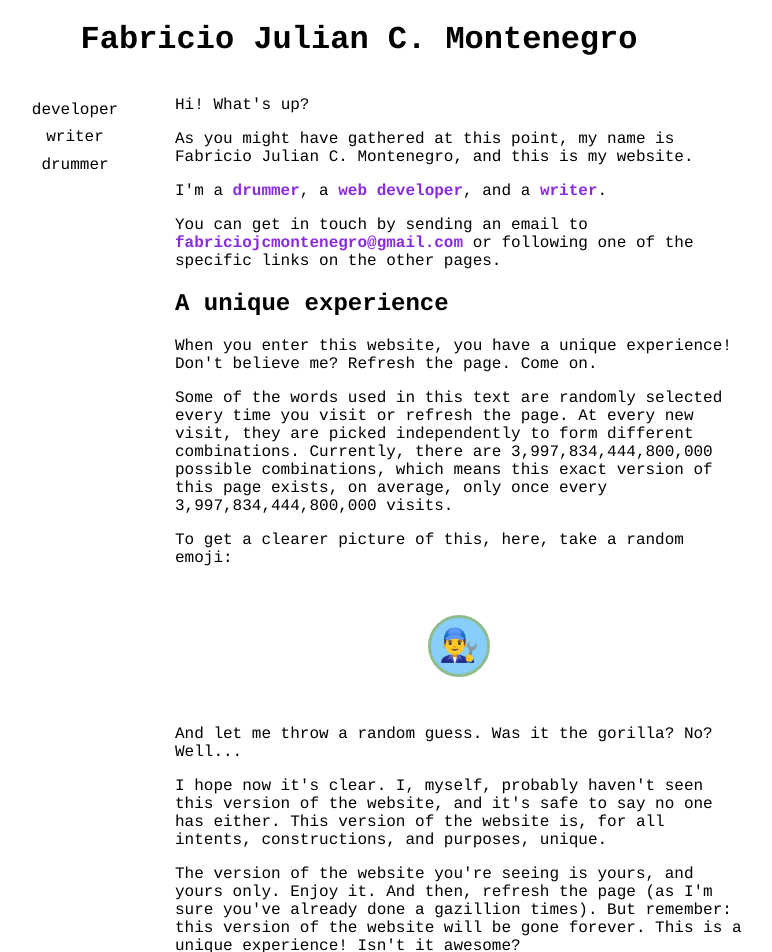
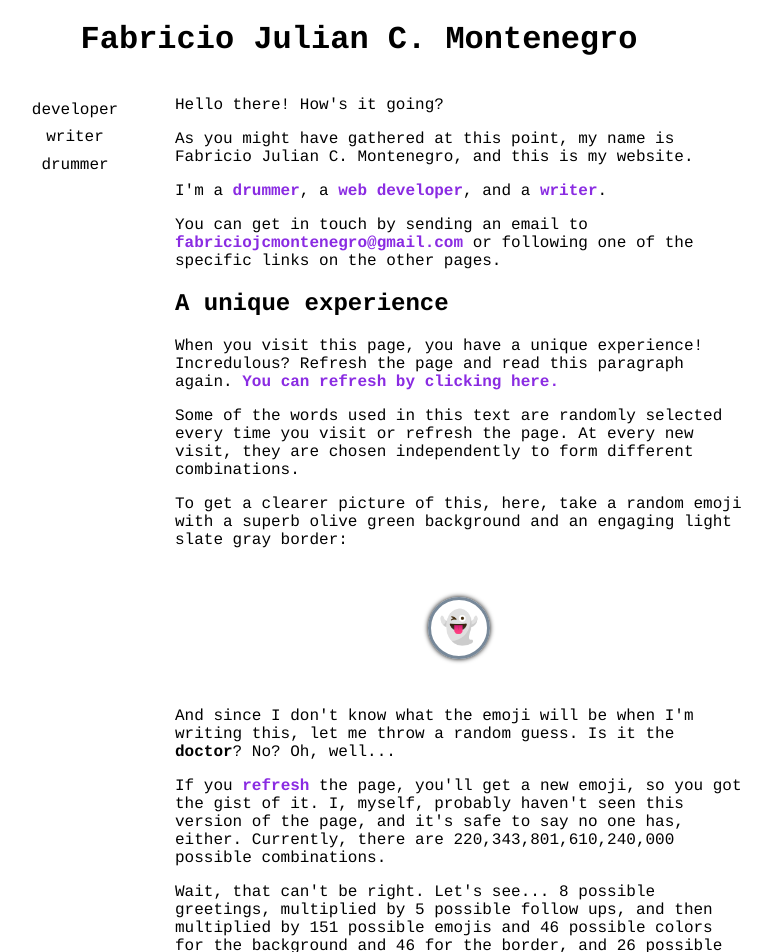
Before and after one commit to SplinterDev/splinterdev.github.io, a React (Create React App) app: page / in a window 1280 px wide. Shown: the top 952 px of the page, without its empty margins (281-1053 px from the left). Built offline with nearby package versions, Linux system fonts and the light colour scheme; the HTML template or start-up script is replaced by a standard one.

Commit message:
Edit text and enhance randomness

```diff
--- a/src/assets/textoptions.json
+++ b/src/assets/textoptions.json
@@ -56,7 +56,7 @@
     {"content": "🦄", "name": "unicorn face"},
     {"content": "🐔", "name": "chicken face"},
     {"content": "🐲", "name": "dragon face"},
-    {"content": "🐽", "name": "pig snout"},
+    {"content": "🐽", "name": "pig nose"},
     {"content": "🦌", "name": "deer"},
     {"content": "🦍", "name": "gorilla"},
     {"content": "🦏", "name": "rhinoceros"},
@@ -194,17 +194,21 @@
     "You don't believe me?",
     "Don't buy it?",
     "Trust me.",
-    "Believe me."
+    "Believe me.",
+    "You don't believe it, huh?",
+    "Er... I don't think you believe me. Do this:",
+    "If you don't believe me, well...",
+    "To make sure you believe me, I will as one favor.",
+    "If you don't believe it, do this:"
   ],
   "colorsAndWords": [
-    "Some of the words and some colors in this page",
+    "Some of the words in this page",
     "Some of the words used in this text",
-    "Some words (as well as some colors)",
+    "Some words",
     "Some parts of this text",
     "Some parts of this page",
-    "Some sentences and a few colors in this page",
-    "Some sentences as well as a few colors in this page",
-    "Some words in this page (and some colors too)"
+    "Some sentences in this page",
+    "Some words in this page"
   ],
   "everyTime": [
     "Every time",
@@ -228,8 +232,9 @@
     "this version of the page"
   ],
   "youGetIt": [
-    "Hopefully now you see what I'm talking about",
-    "Hopefully now it's clear",
+    "hopefully now you see what I'm talking about",
+    "hopefully now it's clear",
+    "you got the gist of it",
     "I hope it's clear now",
     "I hope now it's clear"
   ],
@@ -238,6 +243,12 @@
     "at least twice",
     "at least three times",
     "sixty seven times",
+    "forty seven times",
+    "thirty three times",
+    "twenty one times",
+    "a hundred and WOW times",
+    "a regular amount of times",
+    "-- not!",
     "a gazillion times"
   ],
   "refresh": [
@@ -245,8 +256,19 @@
     "Come on, do it.",
     "Go ahead.",
     "Just... do it!",
-    "You can go ahead.",
-    "That's right, go ahead."
+    "You can go ahead and click here.",
+    "That's right, go ahead.",
+    "Come on, buddy. Do it!",
+    "Go!",
+    "Click here.",
+    "Click here to refresh.",
+    "You can refresh by clicking here.",
+    "Just a simple refresh.",
+    "Yup, do it.",
+    "Yeah, click here.",
+    "Go ahead, yo.",
+    "Yup yup yup. Just click here to refresh.",
+    "Ju-ju-ju-just click here to refresh."
   ],
   "purposes": [
     "",
@@ -255,42 +277,84 @@
     ", for all purposes,",
     ", for all intents,"
   ],
-  "background": [
-    "LightBlue",
-    "LightCoral",
-    "LightCyan",
-    "LightGoldenRodYellow",
-    "LightGray",
-    "LightGrey",
-    "LightGreen",
-    "LightPink",
-    "LightSalmon",
-    "LightSeaGreen",
-    "LightSkyBlue",
-    "LightSlateGray",
-    "LightSlateGrey",
-    "LightSteelBlue",
-    "LightYellow"
+  "colorAdjective": [
+    "an alluring",
+    "an amazing",
+    "a beautiful",
+    "a captivating",
+    "a delicate",
+    "a delightful",
+    "a dazzling",
+    "an enchanting",
+    "an elegant",
+    "an engaging",
+    "an exquisite",
+    "a glorious",
+    "a gorgeous",
+    "a graceful",
+    "an impeccable",
+    "an impressive",
+    "a lavish",
+    "a lovely",
+    "a luxurious",
+    "an opulent",
+    "a pretty",
+    "a marvelous",
+    "a ravishing",
+    "a superb",
+    "a splendid",
+    "a stunning",
+    "a sweet",
+    "a wonderful"
   ],
-  "color": [
-    "DarkBlue",
-    "DarkCyan",
-    "DarkGoldenRod",
-    "DarkGray",
-    "DarkGrey",
-    "DarkGreen",
-    "DarkKhaki",
-    "DarkMagenta",
-    "DarkOliveGreen",
-    "DarkOrange",
-    "DarkOrchid",
-    "DarkRed",
-    "DarkSalmon",
-    "DarkSeaGreen",
-    "DarkSlateBlue",
-    "DarkSlateGray",
-    "DarkSlateGrey",
-    "DarkTurquoise",
-    "DarkViolet"
+  "colors": [
+    {"value": "LightBlue", "name": "light blue"},
+    {"value": "LightCoral", "name": "light coral"},
+    {"value": "LightCyan", "name": "light cyan"},
+    {"value": "LightGoldenRodYellow", "name": "light golden rod yellow"},
+    {"value": "LightGray", "name": "light gray"},
+    {"value": "LightGrey", "name": "light grey"},
+    {"value": "LightGreen", "name": "light green"},
+    {"value": "LightPink", "name": "light pink"},
+    {"value": "LightSalmon", "name": "light salmon"},
+    {"value": "LightSeaGreen", "name": "light sea green"},
+    {"value": "LightSkyBlue", "name": "light sky blue"},
+    {"value": "LightSlateGray", "name": "light slate gray"},
+    {"value": "LightSteelBlue", "name": "light steel blue"},
+    {"value": "LightYellow", "name": "light yellow"},
+    {"value": "DarkBlue", "name": "dark blue"},
+    {"value": "DarkCyan", "name": "dark cyan"},
+    {"value": "DarkGoldenRod", "name": "dark golden rod"},
+    {"value": "DarkGray", "name": "dark gray"},
+    {"value": "DarkGreen", "name": "dark green"},
+    {"value": "DarkKhaki", "name": "dark khaki"},
+    {"value": "DarkMagenta", "name": "dark magenta"},
+    {"value": "DarkOliveGreen", "name": "dark olive green"},
+    {"value": "DarkOrange", "name": "dark orange"},
+    {"value": "DarkOrchid", "name": "dark orchid"},
+    {"value": "DarkRed", "name": "dark red"},
+    {"value": "DarkSalmon", "name": "dark salmon"},
+    {"value": "DarkSeaGreen", "name": "dark sea green"},
+    {"value": "DarkSlateBlue", "name": "dark slate blue"},
+    {"value": "DarkSlateGray", "name": "dark slate gray"},
+    {"value": "DarkTurquoise", "name": "dark turquoise"},
+    {"value": "DarkViolet", "name": "dark violet"},
+    {"value": "Blue", "name": "blue"},
+    {"value": "Cyan", "name": "cyan"},
+    {"value": "GoldenRod", "name": "golden rod"},
+    {"value": "Gray", "name": "gray"},
+    {"value": "Green", "name": "green"},
+    {"value": "Khaki", "name": "khaki"},
+    {"value": "Magenta", "name": "magenta"},
+    {"value": "OliveGreen", "name": "olive green"},
+    {"value": "Orange", "name": "orange"},
+    {"value": "Orchid", "name": "orchid"},
+    {"value": "Red", "name": "red"},
+    {"value": "Salmon", "name": "salmon"},
+    {"value": "SeaGreen", "name": "sea green"},
+    {"value": "SlateBlue", "name": "slate blue"},
+    {"value": "SlateGray", "name": "slate gray"},
+    {"value": "Turquoise", "name": "turquoise"},
+    {"value": "Violet", "name": "violet"}
   ]
 }
--- a/src/components/Home/Home.jsx
+++ b/src/components/Home/Home.jsx
@@ -27,11 +27,14 @@ function Home() {
 
     return new Intl.NumberFormat('en-US').format(total);
   }
+  const possibleCombinations = getTotalCombinations();
 
-  const getUniqueStyle = () => ({
-    backgroundColor: getRandomSample(textOptions.background),
-    borderColor: getRandomSample(textOptions.color),
-  });
+  const backgroundColor = getRandomSample(textOptions.colors, true);
+  const borderColor = getRandomSample(textOptions.colors, true);
+  const emojiStyle = {
+    backgroundColor: backgroundColor.value,
+    borderColor: borderColor.value
+  };
 
   const emoji = getRandomSample(textOptions.emoji);
   const guess = getRandomSample(textOptions.emoji);
@@ -45,52 +48,61 @@ function Home() {
 
       <h2>A unique experience</h2>
 
-      <p>When you {getRandomSample(textOptions.visit)} this {getRandomSample(textOptions.page)}, you have a unique experience! {getRandomSample(textOptions.dontBelieve)} Refresh the page. {getRandomSample(textOptions.refresh)}</p>
+      <p>When you {getRandomSample(textOptions.visit)} this {getRandomSample(textOptions.page)}, you have a unique experience! {getRandomSample(textOptions.dontBelieve)} Refresh the page and read this paragraph again. <a href="/">{getRandomSample(textOptions.refresh)}</a></p>
 
-      <p>{getRandomSample(textOptions.colorsAndWords)} are randomly selected every time you visit or refresh the page. {getRandomSample(textOptions.everyTime)}, they are {getRandomSample(textOptions.selected)} independently to form different combinations. Currently, there are {getTotalCombinations()} possible combinations, which means this exact version of this page exists, on average, only once every {getTotalCombinations()} visits.</p>
+      <p>{getRandomSample(textOptions.colorsAndWords)} are randomly selected every time you visit or refresh the page. {getRandomSample(textOptions.everyTime)}, they are {getRandomSample(textOptions.selected)} independently to form different combinations.</p>
 
-      <p>To get a clearer picture of this, here, take a random emoji:</p>
+      <p>To get a clearer picture of this, here, take a random emoji with {getRandomSample(textOptions.colorAdjective, true)} {backgroundColor.name} background and {getRandomSample(textOptions.colorAdjective, true)} {borderColor.name} border:</p>
 
       <div className="emoji-row">
-        <figure className="emoji" style={getUniqueStyle()}>
+        <figure className="emoji" style={emojiStyle}>
           {emoji.content}
           <figcaption>{emoji.name}</figcaption>
         </figure>
       </div>
 
       <p>
-        And let me throw a random guess. Was it the {guess.name}?
+        And since I don't know what the emoji will be when I'm writing this, let me throw a random guess. Is it the <b>{guess.name}</b>?
         {
           guess.name === 'wizard' || emoji.name === 'wizard'? (
             guess.name === emoji.name?
               ` Wait. I'M RIGHT? The wizard is my favorite emoji! The chance of my guess being right is one in ${textOptions.emoji.length * textOptions.emoji.length}!!! Take a screenshot of this and send me an email! Wow!` :
               ' Did you know the wizard is my favorite emoji? But the chances of my guess being right are very low. Oh, well...'
             ):
-            ' No? Well...'
+            ' No? Oh, well...'
         }
       </p>
 
-      <p>{getRandomSample(textOptions.youGetIt)}. I, myself, probably haven't seen {getRandomSample(textOptions.thisVersion)}, and it's safe to say no one has either. This version of the website is{getRandomSample(textOptions.purposes)} unique.</p>
+      <p>If you <a href="/">refresh</a> the page, you'll get a new emoji, so {getRandomSample(textOptions.youGetIt)}. I, myself, probably haven't seen {getRandomSample(textOptions.thisVersion)}, and it's safe to say no one has, either. Currently, there are {possibleCombinations} possible combinations.</p>
 
-      <p>The version of the website you're seeing is yours, and yours only. Enjoy it. And then, refresh the page (as I'm sure you've already done {getRandomSample(textOptions.alreadyDone)}). But remember: this version of the website will be gone forever. This is a unique experience! Isn't it awesome?</p>
+      <p>Wait, that can't be right. Let's see... {textOptions.greetings.length} possible greetings, multiplied by {textOptions.greetingsFollowUp.length} possible follow ups, and then multiplied by {textOptions.emoji.length} possible emojis and {textOptions.colors.length} possible colors for the background and {textOptions.colors.length} for the border, and {textOptions.colorAdjective.length} possible adjectives for the colors and... Wow, that's {
+        new Intl.NumberFormat('en-US').format(
+          textOptions.greetings.length *
+          textOptions.greetingsFollowUp.length *
+          textOptions.emoji.length *
+          textOptions.colors.length *
+          textOptions.colors.length *
+          textOptions.colorAdjective.length
+        )
+      } different possibilities already. Yeah, okay. Maybe it is right.</p>
 
-      <p>But you know what's even more awesome? The fact that your experience visiting this website is unique regardless of what I do here. You are a unique person, with a unique combination of genetic attributes and past experiences that allows you -- and only you -- to feel what you are feeling now.</p>
+       <p>So, if my math is right, this version of the website has one in {possibleCombinations} chances of existing. It is{getRandomSample(textOptions.purposes)} <b>unique</b>.</p>
 
-      <p>You are the only person in the entire history of the universe to live this exact moment. Even if another person gets the same version of this website, they will be informed by different past experiences and a different set of genetic traits. They are in a different place, in a different time. Even if they are right next to you, they are seeing the page from a slightly different angle, from a different set of eyes. The colors you see are not the colors they see.</p>
+      <p>The version of the website you're seeing is yours, and yours only. Enjoy it. And then, refresh the page (as I'm sure you've already done {getRandomSample(textOptions.alreadyDone)}). But remember: this version of the website will be gone forever. This is a unique experience, and I think that's fascinating!</p>
 
-      <p>Even if you refresh the page and get the same version, it would be a new experience to you. It would be the first time you are seeing that same version of the page for the second time. Even if this page were to never change again, even it were a static page, your experience would be unique.</p>
+      <p>But you know what's even more fascinating? The fact that your experience visiting this website is unique regardless of how this site behaves. You are a unique person, with a unique combination of genetic attributes and past experiences that allows you -- and only you -- to have this experience.</p>
 
-      <p>All of your experiences are unique, always, because they're only yours and because you can't ever live them again. You only get to live things once, and no one else can live them for you.</p>
+      <p>You are the only person in the entire history of the universe to see this site through your eyes, to think what you are thinking in response to it, to feel what you're feeling now.</p>
 
-      <p>So enjoy. Laugh, cry, run, swim, sing, dance, work, play, love, mourn, get angry, afraid, nervous, relieved, happy, sad, curious, enlightened, hungry, thirsty, satisfied, delighted. Enjoy your unique experiences in this crazy universe of infinite possibilities. No one else can do it for you.</p>
+      <p>Even if another person gets this same version of the site, with the same emoji and the same background and the same border, that person will be informed by different past experiences and a different set of genetic traits. They will be in a different place, in a different time. Maybe they speak a different language, they're younger or older than you.</p>
 
+      <p>Even if they are right next to you, right now, they are seeing the page from a slightly different angle, from a different set of eyes. They are breathing a different group of air molecules. Their heart, beating at a different rate. The colors they see are not the ones you see. You are the only person able to experience this moment as you are experiencing it.</p>
 
+      <p>All of your experiences are unique, always, because you are unique! You are a unique combination of so many variables it's impossible to exist someone exactly like you in the entire history of the humanity.</p>
 
+      <p>So enjoy! Cry and laugh and get angry and be happy. Taste something new, or something you have always loved. Listen to that old song you love so much, or to a new one! Dance, or be that person who never dances -- either is fine, really. Love the things you love. And, whatever you do, be yourself.</p>
 
-
-
-
-
+      <p>No one else can do it for you.</p>
 
     </article>
   )
--- a/src/components/Home/Home.scss
+++ b/src/components/Home/Home.scss
@@ -8,6 +8,7 @@
       border-width: 3px;
       border-style: solid;
       border-radius: 50%;
+      box-shadow: 0 0 5px black;
       display: flex;
       font-size: 2rem;
       height: 3.5rem;
--- a/src/helpers/random.js
+++ b/src/helpers/random.js
@@ -2,7 +2,7 @@ const getRandomInt = (max) => Math.floor(Math.random() * max);
 
 const getRandomSample = (options, remove) => {
   if (remove) {
-    return options.splice(getRandomInt(options.length), 1);
+    return options.splice(getRandomInt(options.length), 1)[0];
   }
   return options[getRandomInt(options.length)];
 }
```
Also changed, not shown: 1 other file (tests, documents, lock files or other folders).
